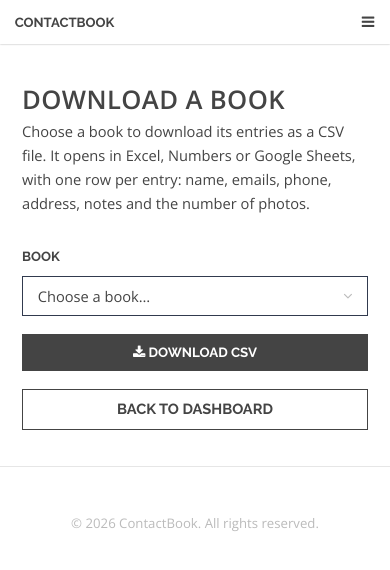
After one commit to rowingtiger98/ContactBook, a PHP site: page /download_book.php in a window 390 px wide. The commit adds this page. Shown: the top 570 px of the page. Run offline with PHP 8.4, Linux system fonts and the light colour scheme; the visitor is signed in with stand-in values (Sample User, id 1); tables that the repository leaves empty or names only in its code hold one stand-in row (values such as "Sample post").

Commit message:
Add Download a Book: export a book's entries as CSV
- Dashboard card "Download a Book" (was "Download Contacts / Coming Soon")
  opens download_book.php: choose one of your books (overlords see all)
  and download its entries as a CSV file.
- Download CSV button under the Entries table on Manage a Book.
- Columns: name, emails, phone, address, notes, photo count, Book UUID,
  Entry UUID and photo filenames. UTF-8 with BOM for Excel; formula-like
  text is prefixed with an apostrophe so spreadsheets don't run it.

Co-Authored-By: Claude Opus 5.5 <noreply@anthropic.com>

```diff
--- a/admin.php
+++ b/admin.php
@@ -62,9 +62,9 @@ unset($_SESSION['flash_message']);
 						<div class="4u$ 12u$(medium)">
 							<section class="post">
 								<div class="content">
-									<h3>Download Contacts</h3>
-									<p>Download all contact information as a CSV file.</p>
-									<a href="#" class="button fit special">Coming Soon...</a>
+									<h3>Download a Book</h3>
+									<p>Download a book's entries as a CSV file, ready for Excel or Google Sheets.</p>
+									<a href="download_book.php" class="button fit special">Download a Book</a>
 								</div>
 							</section>
 						</div>
--- a/assets/css/contactbook.css
+++ b/assets/css/contactbook.css
@@ -245,6 +245,11 @@
   white-space: nowrap;
 }
 
+.entries_download {
+  margin-top: 1em;
+  text-align: right;
+}
+
 .entries_table .entries_actions {
   white-space: nowrap;
   text-align: right;
--- /dev/null
+++ b/download_book.php
@@ -0,0 +1,106 @@
+<?php
+include('session.php');
+require_once 'entryFunctions.php';
+require_once 'userFunctions.php';
+
+// Admin-level page: download a book's entries as a CSV file
+// (download_book.php?book=<uuid>). Admins only see the books with their email
+// in CB_Book_Admins; overlords see every book.
+if (!user_is_admin($login_user_role)) {
+    header('Location: admin.php');
+    exit();
+}
+
+$books = list_books_for_admin($login_username, user_is_overlord($login_user_role));
+
+$selected_uuid = is_string($_GET['book'] ?? null) ? $_GET['book'] : '';
+$error = '';
+if ($selected_uuid !== '') {
+    foreach ($books as $book) {
+        if ($book['CB_Book_UUID'] === $selected_uuid) {
+            send_book_csv($book);
+            exit();
+        }
+    }
+    $error = 'That book could not be found, or you are not one of its admins.';
+}
+?>
+<!DOCTYPE HTML>
+<html>
+	<head>
+		<title>ContactBook - Download a Book</title>
+		<meta charset="utf-8" />
+		<meta name="viewport" content="width=device-width, initial-scale=1" />
+		<link rel="stylesheet" href="assets/css/main.css" />
+		<link rel="stylesheet" href="assets/css/contactbook.css" />
+	</head>
+	<body>
+
+		<!-- Header -->
+			<header id="header">
+				<?php include 'admin_header.php'; ?>
+			</header>
+
+		<!-- Download a Book -->
+			<section id="main" class="wrapper">
+				<div class="inner form_panel">
+					<span class="bold_heading">Download a Book</span>
+					<?php if (empty($books)) { ?>
+					<p>You are not an admin of any books yet. Books you create are added here automatically;
+					for other books, ask one of their admins to add you.</p>
+					<div class="row uniform">
+						<div class="6u 12u$(small)">
+							<a href="admin.php" class="button fit">Back to Dashboard</a>
+						</div>
+					</div>
+					<?php } else { ?>
+					<p>Choose a book to download its entries as a CSV file. It opens in Excel, Numbers or Google Sheets,
+					with one row per entry: name, emails, phone, address, notes and the number of photos.</p>
+
+					<form action="download_book.php" method="get">
+						<div class="row uniform">
+							<div class="12u$">
+								<label for="book">Book</label>
+								<div class="select-wrapper">
+									<select name="book" id="book" required>
+										<option value="" selected disabled>Choose a book…</option>
+										<?php foreach ($books as $book) { ?>
+										<option value="<?php echo htmlspecialchars($book['CB_Book_UUID']); ?>"><?php echo htmlspecialchars($book['CB_Book_Name_About']); ?></option>
+										<?php } ?>
+									</select>
+								</div>
+							</div>
+							<?php if ($error !== '') { ?>
+							<div class="12u$">
+								<span class="login_error_message"><?php echo htmlspecialchars($error); ?></span>
+							</div>
+							<?php } ?>
+							<div class="6u 12u$(small)">
+								<button type="submit" class="button special fit"><i class="fa fa-download" aria-hidden="true"></i> Download CSV</button>
+							</div>
+							<div class="6u$ 12u$(small)">
+								<a href="admin.php" class="button fit">Back to Dashboard</a>
+							</div>
+						</div>
+					</form>
+					<?php } ?>
+				</div>
+			</section>
+
+		<!-- Footer -->
+			<footer id="footer">
+				<div class="inner">
+					<p class="copyright">&copy; <?php echo date('Y'); ?> ContactBook. All rights reserved.</p>
+				</div>
+			</footer>
+
+		<!-- Scripts -->
+			<script src="assets/js/jquery.min.js"></script>
+			<script src="assets/js/jquery.dropotron.min.js"></script>
+			<script src="assets/js/jquery.scrollex.min.js"></script>
+			<script src="assets/js/skel.min.js"></script>
+			<script src="assets/js/util.js"></script>
+			<script src="assets/js/main.js"></script>
+
+	</body>
+</html>
--- a/entryFunctions.php
+++ b/entryFunctions.php
@@ -607,3 +607,77 @@ function delete_entry(string $book_uuid, string $entry_uuid): bool {
     }
     return $deleted;
 }
+
+/* *********************************************************** */
+/* Function:    csv_safe                                       */
+/* Description: Stops a spreadsheet from running a cell as a   */
+/*              formula: text starting with = + - @ or a tab   */
+/*              or carriage return gets a leading apostrophe.  */
+/* Inputs:      $value - one cell's text.                      */
+/* Returns:     The text to write to the CSV file.             */
+/* *********************************************************** */
+function csv_safe(?string $value): string {
+    $value = (string) $value;
+    return ($value !== '' && strpbrk($value[0], "=+-@\t\r") !== false) ? "'" . $value : $value;
+}
+
+/* *********************************************************** */
+/* Function:    send_book_csv                                  */
+/* Description: Sends every entry in a book to the browser as  */
+/*              a CSV download, oldest entry first, with the   */
+/*              book's and entry's UUIDs and the photo         */
+/*              filenames.                                     */
+/*              Starts with a UTF-8 marker so Excel shows      */
+/*              accented letters correctly. The caller must    */
+/*              check that the user may manage the book, and   */
+/*              must not have sent any output yet.             */
+/* Inputs:      $book - the book's row (CB_Book_UUID and       */
+/*              CB_Book_Name_About).                           */
+/* Returns:     Nothing                                        */
+/* *********************************************************** */
+function send_book_csv(array $book): void {
+    $book_uuid = $book['CB_Book_UUID'];
+    $connection = Create_SQL_PHP_DataObject();
+    $stmt = $connection->prepare(
+        'SELECT ENTRY_UUID, ENTRY_Name, ENTRY_Emails, ENTRY_Phone, ENTRY_Street_Address, ENTRY_City,
+                ENTRY_State, ENTRY_Zip, ENTRY_Notes
+         FROM CB_Book_Entry
+         WHERE ENTRY_Book_Parent_UUID = ?
+         ORDER BY ENTRY_ID'
+    );
+    $stmt->execute([$book_uuid]);
+    $entries = $stmt->fetchAll();
+    $stmt = null;
+    $connection = null;
+
+    // e.g. "Mary O'Brien - ContactBook.csv"; plain-ASCII copy for older browsers.
+    $filename = $book['CB_Book_Name_About'] . ' - ContactBook.csv';
+    $ascii    = preg_replace('/[^A-Za-z0-9 ._-]/', '', iconv('UTF-8', 'ASCII//TRANSLIT//IGNORE', $filename) ?: '') ?: 'ContactBook.csv';
+    header('Content-Type: text/csv; charset=utf-8');
+    header('Content-Disposition: attachment; filename="' . $ascii . '"; filename*=UTF-8\'\'' . rawurlencode($filename));
+    header('Cache-Control: no-store');  // people's contact details - don't keep copies along the way
+    header('X-Content-Type-Options: nosniff');
+
+    $out = fopen('php://output', 'w');
+    fwrite($out, "\xEF\xBB\xBF");
+    fputcsv($out, ['Name', 'Emails', 'Phone', 'Street Address', 'City', 'State', 'Zip', 'Notes', 'Photos',
+                   'Book UUID', 'Entry UUID', 'Photo Files'], ',', '"', '');
+    foreach ($entries as $entry) {
+        $photos = list_entry_photos($book_uuid, (string) $entry['ENTRY_UUID']);
+        fputcsv($out, [
+            csv_safe($entry['ENTRY_Name']),
+            csv_safe(str_replace(',', ';', (string) $entry['ENTRY_Emails'])),  // "a@x.com; b@y.org"
+            (string) $entry['ENTRY_Phone'],  // only digits and + - ( ) . / - can't be a formula, and keeps "+1 ..." intact
+            csv_safe($entry['ENTRY_Street_Address']),
+            csv_safe($entry['ENTRY_City']),
+            csv_safe($entry['ENTRY_State']),
+            csv_safe($entry['ENTRY_Zip']),
+            csv_safe(str_replace("\n", "\r\n", (string) $entry['ENTRY_Notes'])),
+            count($photos),
+            $book_uuid,
+            (string) $entry['ENTRY_UUID'],  // photos are in books/<Book UUID>/pictures/<Entry UUID>/
+            implode('; ', $photos),  // "photo-1.jpg; photo-2.png" - only ever photo-<n>.jpg/.png, so safe as-is
+        ], ',', '"', '');
+    }
+    fclose($out);
+}
--- a/manage_book.php
+++ b/manage_book.php
@@ -229,6 +229,11 @@ if ($selected_book !== null) {
 									</tbody>
 								</table>
 							</div>
+							<div class="entries_download">
+								<a href="download_book.php?book=<?php echo rawurlencode($selected_uuid); ?>" class="button special small">
+									<i class="fa fa-download" aria-hidden="true"></i> Download CSV
+								</a>
+							</div>
 							<?php } ?>
 						</div>
 					</details>
```
Also changed, not shown: README.md.
